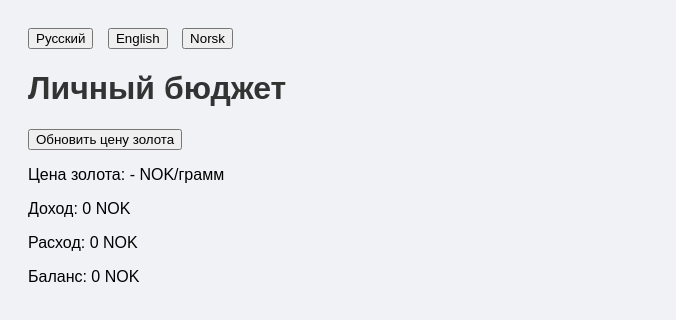
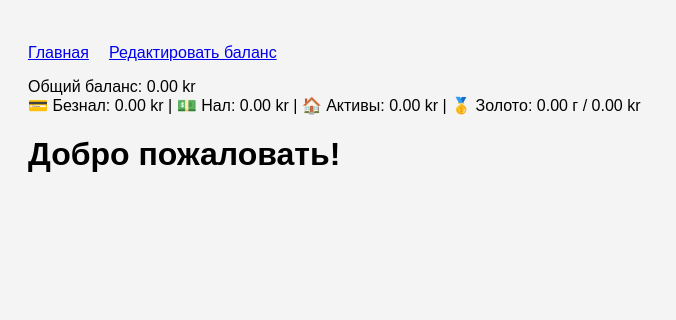
Before and after one commit to pavlosytnik86/pavlosytnik86.github.io, a plain HTML site: page index.html in a window 1280 px wide. Shown: the whole page, without its empty margins (0-676 px from the left). Drawn offline with Linux system fonts and the light colour scheme.

Commit message:
Add files via upload

```diff
--- a/index.html
+++ b/index.html
@@ -1,28 +1,32 @@
 
 <!DOCTYPE html>
-<html lang="en">
+<html lang="ru">
 <head>
-    <meta charset="UTF-8" />
-    <meta name="viewport" content="width=device-width, initial-scale=1.0"/>
+    <meta charset="UTF-8">
     <title>Личный бюджет</title>
-    <link rel="stylesheet" href="style.css"/>
+    <script src="script.js"></script>
+    <script src="translations.js"></script>
+    <link rel="stylesheet" href="style.css">
 </head>
-<body>
-    <div id="language-selector">
-        <button onclick="setLanguage('ru')">Русский</button>
-        <button onclick="setLanguage('en')">English</button>
-        <button onclick="setLanguage('no')">Norsk</button>
+<body onload="initApp()">
+    <nav>
+        <ul>
+            <li><a href="#" onclick="showMain()">Главная</a></li>
+            <li><a href="#" onclick="showEditBalance()">Редактировать баланс</a></li>
+        </ul>
+    </nav>
+    <div id="balanceSummary"></div>
+    <div id="mainView">
+        <h1>Добро пожаловать!</h1>
+        <!-- Основной контент -->
     </div>
-    <h1 id="title">Личный бюджет</h1>
-    <div>
-        <button onclick="updateGoldPrice()">Обновить цену золота</button>
-        <p id="gold-info">Цена золота: <span id="gold-price">-</span> NOK/грамм</p>
+    <div id="editBalanceForm" style="display:none;">
+      <h2>Редактировать баланс</h2>
+      <label>Безнал: <input type="number" id="editBank" min="0" step="0.01"></label><br>
+      <label>Наличные: <input type="number" id="editCash" min="0" step="0.01"></label><br>
+      <label>Активы: <input type="number" id="editAssets" min="0" step="0.01"></label><br>
+      <label>Золото (в граммах): <input type="number" id="editGoldGrams" min="0" step="0.01"></label><br>
+      <button onclick="saveEditedBalance()">Сохранить</button>
     </div>
-    <div id="summary">
-        <p id="income-label">Доход: <span id="income">0</span> NOK</p>
-        <p id="expense-label">Расход: <span id="expense">0</span> NOK</p>
-        <p id="balance-label">Баланс: <span id="balance">0</span> NOK</p>
-    </div>
-    <script src="script.js"></script>
 </body>
 </html>
--- a/script.js
+++ b/script.js
@@ -1,46 +1,44 @@
 
-let currentLang = 'ru';
-let goldPrice = 750;
-
-const langStrings = {
-    ru: {
-        title: "Личный бюджет",
-        income: "Доход",
-        expense: "Расход",
-        balance: "Баланс",
-        updateGold: "Обновить цену золота",
-        goldPrice: "Цена золота"
-    },
-    en: {
-        title: "Personal Budget",
-        income: "Income",
-        expense: "Expense",
-        balance: "Balance",
-        updateGold: "Update Gold Price",
-        goldPrice: "Gold Price"
-    },
-    no: {
-        title: "Personlig budsjett",
-        income: "Inntekt",
-        expense: "Utgift",
-        balance: "Balanse",
-        updateGold: "Oppdater gullpris",
-        goldPrice: "Gullpris"
-    }
-};
-
-function setLanguage(lang) {
-    currentLang = lang;
-    document.getElementById("title").innerText = langStrings[lang].title;
-    document.getElementById("income-label").childNodes[0].nodeValue = langStrings[lang].income + ": ";
-    document.getElementById("expense-label").childNodes[0].nodeValue = langStrings[lang].expense + ": ";
-    document.getElementById("balance-label").childNodes[0].nodeValue = langStrings[lang].balance + ": ";
-    document.querySelector("button").innerText = langStrings[lang].updateGold;
-    document.querySelector("#gold-info").childNodes[0].nodeValue = langStrings[lang].goldPrice + ": ";
+function initApp() {
+  updateBalanceDisplay();
 }
 
-function updateGoldPrice() {
-    // Эмуляция обновления курса золота
-    goldPrice = Math.floor(700 + Math.random() * 100);
-    document.getElementById("gold-price").innerText = goldPrice;
+function showMain() {
+  document.getElementById("mainView").style.display = "block";
+  document.getElementById("editBalanceForm").style.display = "none";
 }
+
+function showEditBalance() {
+  document.getElementById("editBalanceForm").style.display = "block";
+  document.getElementById("mainView").style.display = "none";
+}
+
+function saveEditedBalance() {
+  const bank = parseFloat(document.getElementById("editBank").value) || 0;
+  const cash = parseFloat(document.getElementById("editCash").value) || 0;
+  const assets = parseFloat(document.getElementById("editAssets").value) || 0;
+  const goldGrams = parseFloat(document.getElementById("editGoldGrams").value) || 0;
+
+  localStorage.setItem("startBank", bank);
+  localStorage.setItem("startCash", cash);
+  localStorage.setItem("startAssets", assets);
+  localStorage.setItem("startGoldGrams", goldGrams);
+
+  alert("Баланс обновлён.");
+  location.reload();
+}
+
+function updateBalanceDisplay() {
+  const bank = parseFloat(localStorage.getItem("startBank") || 0);
+  const cash = parseFloat(localStorage.getItem("startCash") || 0);
+  const assets = parseFloat(localStorage.getItem("startAssets") || 0);
+  const goldGrams = parseFloat(localStorage.getItem("startGoldGrams") || 0);
+  const goldPrice = parseFloat(localStorage.getItem("goldPrice") || 730) || 0;
+
+  const goldValue = goldGrams * goldPrice;
+  const totalBalance = bank + cash + assets + goldValue;
+
+  document.getElementById("balanceSummary").innerHTML =
+    `Общий баланс: ${totalBalance.toFixed(2)} kr<br>
+     💳 Безнал: ${bank.toFixed(2)} kr | 💵 Нал: ${cash.toFixed(2)} kr | 🏠 Активы: ${assets.toFixed(2)} kr | 🥇 Золото: ${goldGrams.toFixed(2)} г / ${(goldValue).toFixed(2)} kr`;
+}
--- a/style.css
+++ b/style.css
@@ -1,12 +1,6 @@
 
-body {
-    font-family: Arial, sans-serif;
-    padding: 20px;
-    background: #f0f2f5;
-}
-h1 {
-    color: #333;
-}
-#language-selector button {
-    margin-right: 10px;
-}
+body { font-family: sans-serif; padding: 20px; background: #f4f4f4; }
+nav ul { list-style: none; display: flex; gap: 20px; padding: 0; }
+nav li { display: inline; }
+label { display: block; margin-top: 10px; }
+input { margin-left: 10px; }
--- /dev/null
+++ b/translations.js
@@ -0,0 +1,2 @@
+
+// пока что минимальный перевод, дополним позже
```
